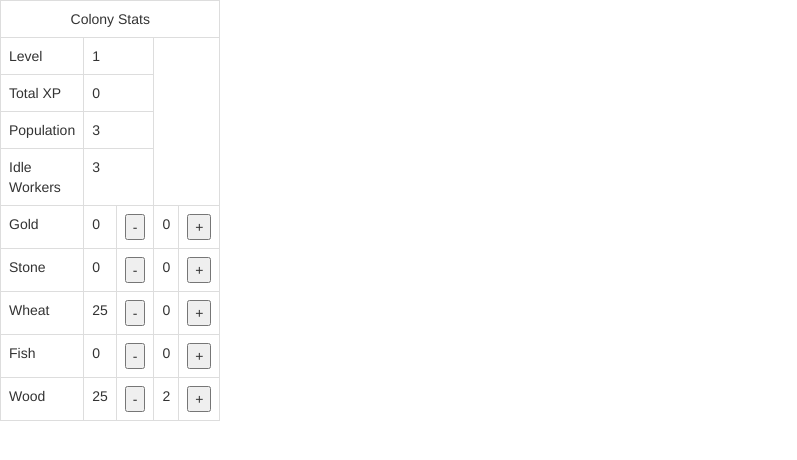
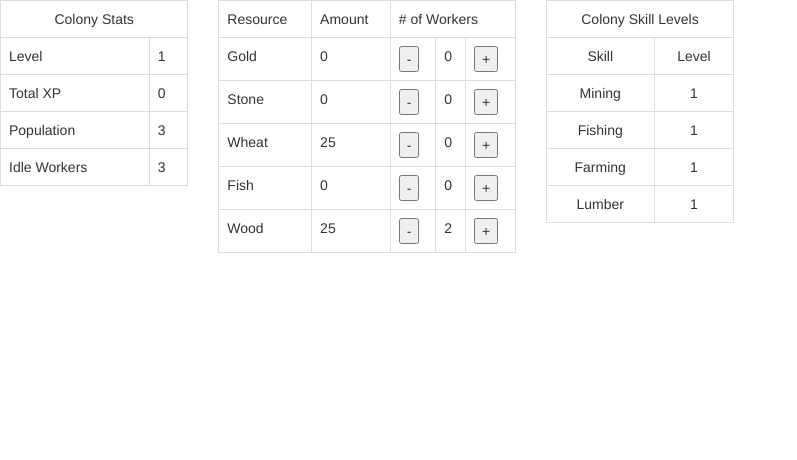
Before and after one commit to R1zzo23/MedievalColony, a plain HTML site: page index.html in a window 1280 px wide. Shown: the whole page, without its empty margins (0-797 px from the left). Drawn offline with nearby package versions, Linux system fonts and the light colour scheme.

Commit message:
Functional -/+ buttons for worker distribution

```diff
--- a/app.js
+++ b/app.js
@@ -16,9 +16,14 @@ $(document).ready(function() {
   elemWheatWorkers = document.getElementById('wheatWorkers');
   elemFishWorkers = document.getElementById('fishWorkers');
   elemWoodWorkers = document.getElementById('woodWorkers');
+  elemMiningLevel = document.getElementById('miningLevel');
+  elemFishingLevel = document.getElementById('fishingLevel');
+  elemFarmingLevel = document.getElementById('farmingLevel');
+  elemLumberLevel = document.getElementById('lumberLevel');
 
   showStats();
   updateWorkerDistribution();
+  updateColonyLevels();
 });
 
 let colony = {
@@ -50,31 +55,31 @@ let colony = {
   },
   skills : {
     mining : {
-      "lvl" : 1,
+      "level" : 1,
       "xp" : 0,
     },
     fishing : {
-      "lvl" : 1,
+      "level" : 1,
       "xp" : 0,
     },
     farming : {
-      "lvl" : 1,
+      "level" : 1,
       "xp" : 0,
     },
     lumber : {
-      "lvl" : 1,
+      "level" : 1,
       "xp" : 0,
     },
     influence : {
-      "lvl" : 1,
+      "level" : 1,
       "xp" : 0,
     },
     negotiating : {
-      "lvl" : 1,
+      "level" : 1,
       "xp" : 0,
     },
     fighting : {
-      "lvl" : 1,
+      "level" : 1,
       "xp" : 0,
     },
   }
@@ -91,7 +96,35 @@ function showStats() {
   elemWood.textContent = stats.wood.amount;
 }
 
-function makeVillagerIdle(x) {
+function updateWorkerDistribution() {
+  elemIdle.textContent = stats.idle;
+  elemGoldWorkers.textContent = stats.gold.workers;
+  elemStoneWorkers.textContent = stats.stone.workers;
+  elemWheatWorkers.textContent = stats.wheat.workers;
+  elemFishWorkers.textContent = stats.fish.workers;
+  elemWoodWorkers.textContent = stats.wood.workers;
+}
+
+function updateColonyLevels() {
+  elemMiningLevel.textContent = skills.mining.level;
+  elemFishingLevel.textContent = skills.fishing.level;
+  elemFarmingLevel.textContent = skills.farming.level;
+  elemLumberLevel.textContent = skills.lumber.level;
+}
+
+function makeWorkerWork(x) {
+  if (stats.idle === 0) {
+    console.log("There are no idle workers to put to work!");
+  }
+  else {
+    console.log("Worker sent to collect " + x + ".");
+    stats.idle--;
+    stats[x].workers++;
+    updateWorkerDistribution();
+  }
+}
+
+function makeWorkerIdle(x) {
   var workersOnThisResource = stats[x].workers;
 
   if (workersOnThisResource === 0){
@@ -104,12 +137,3 @@ function makeVillagerIdle(x) {
     console.log("Reduce " + x + " workers by 1!");
   }
 }
-
-function updateWorkerDistribution() {
-  elemIdle.textContent = stats.idle;
-  elemGoldWorkers.textContent = stats.gold.workers;
-  elemStoneWorkers.textContent = stats.stone.workers;
-  elemWheatWorkers.textContent = stats.wheat.workers;
-  elemFishWorkers.textContent = stats.fish.workers;
-  elemWoodWorkers.textContent = stats.wood.workers;
-}
--- a/index.html
+++ b/index.html
@@ -47,45 +47,78 @@
               <td>Idle Workers</td>
               <td colspan="2" id="idle">0</td>
             </tr>
+          </table>
+      </div>
+      <div class="col-md-3">
+				<table class="table table-bordered">
+					<tr>
+						<td>Resource</td>
+						<td>Amount</td>
+						<td colspan="3"># of Workers</td>
+					</tr>
 					<tr>
 						<td>Gold</td>
 						<td id="gold">0</td>
-							<td><button onclick="makeVillagerIdle('gold')">-</button>
+						<td><button onclick="makeWorkerIdle('gold')">-</button>
 						<td id="goldWorkers">0</td>
-							<td><button>+</button>
+						<td><button onclick="makeWorkerWork('gold')">+</button>
 					</tr>
 					<tr>
 						<td>Stone</td>
 						<td id="stone">0</td>
-							<td><button onclick="makeVillagerIdle('stone')">-</button>
+						<td><button onclick="makeWorkerIdle('stone')">-</button>
 						<td id="stoneWorkers">0</td>
-							<td><button>+</button>
+						<td><button onclick="makeWorkerWork('stone')">+</button>
 					</tr>
 					<tr>
 						<td>Wheat</td>
 						<td id="wheat">0</td>
-							<td><button onclick="makeVillagerIdle('wheat')">-</button>
+						<td><button onclick="makeWorkerIdle('wheat')">-</button>
 						<td id="wheatWorkers">0</td>
-							<td><button>+</button>
+						<td><button onclick="makeWorkerWork('wheat')">+</button>
 					</tr>
 					<tr>
 						<td>Fish</td>
 						<td id="fish">0</td>
-							<td><button onclick="makeVillagerIdle('fish')">-</button>
+						<td><button onclick="makeWorkerIdle('fish')">-</button>
 						<td id="fishWorkers">0</td>
-							<td><button>+</button>
+						<td><button onclick="makeWorkerWork('fish')">+</button>
 					</tr>
 					<tr>
 						<td>Wood</td>
 						<td id="wood">0</td>
-							<td><button onclick="makeVillagerIdle('wood')">-</button>
+						<td><button onclick="makeWorkerIdle('wood')">-</button>
 						<td id="woodWorkers">0</td>
-							<td><button>+</button>
+						<td><button onclick="makeWorkerWork('wood')">+</button>
 					</tr>
 				</table>
       </div>
-      <div class="col-md-6">
-
+			<div class="col-md-2">
+				<table class="table table-bordered text-center">
+					<tr>
+						<td colspan="2">Colony Skill Levels</td>
+					</tr>
+					<tr>
+						<td>Skill</td>
+						<td>Level</td>
+					</tr>
+					<tr>
+						<td>Mining</td>
+						<td id="miningLevel">0</td>
+					</tr>
+					<tr>
+						<td>Fishing</td>
+						<td id="fishingLevel">0</td>
+					</tr>
+					<tr>
+						<td>Farming</td>
+						<td id="farmingLevel">0</td>
+					</tr>
+					<tr>
+						<td>Lumber</td>
+						<td id="lumberLevel">0</td>
+					</tr>
+				</table>
       </div>
   </div>
 
```
Lines whose indentation alone changed are shown as unchanged.
